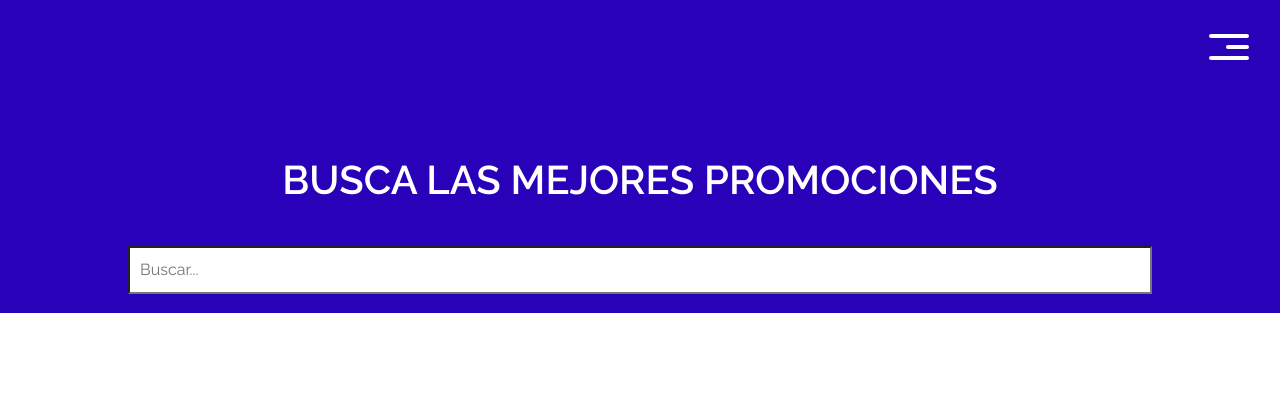
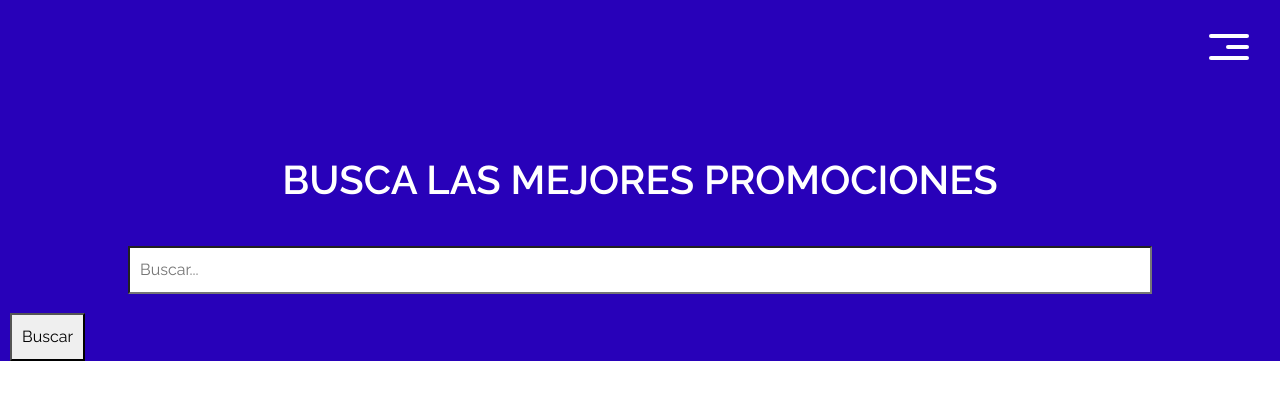
Before and after one commit to PichulaBehemoth/busqueda_oferta, a plain HTML site: page index.html in a window 1280 px wide. Drawn offline with nearby package versions, Linux system fonts and the light colour scheme.

Commit message:
Update index.html

```diff
--- a/index.html
+++ b/index.html
@@ -93,8 +93,8 @@
 
 
               <input class="buscar " type="text" id="searchInput" placeholder="Buscar...">
-              <input class="buscar " type="text" id="searchInput" placeholder="Buscar...">
-              <ul id="resultsList"></ul>
+               <button id="searchButton">Buscar</button>
+  <ul id="resultsList"></ul>
 
             </div>
         </section>
```
